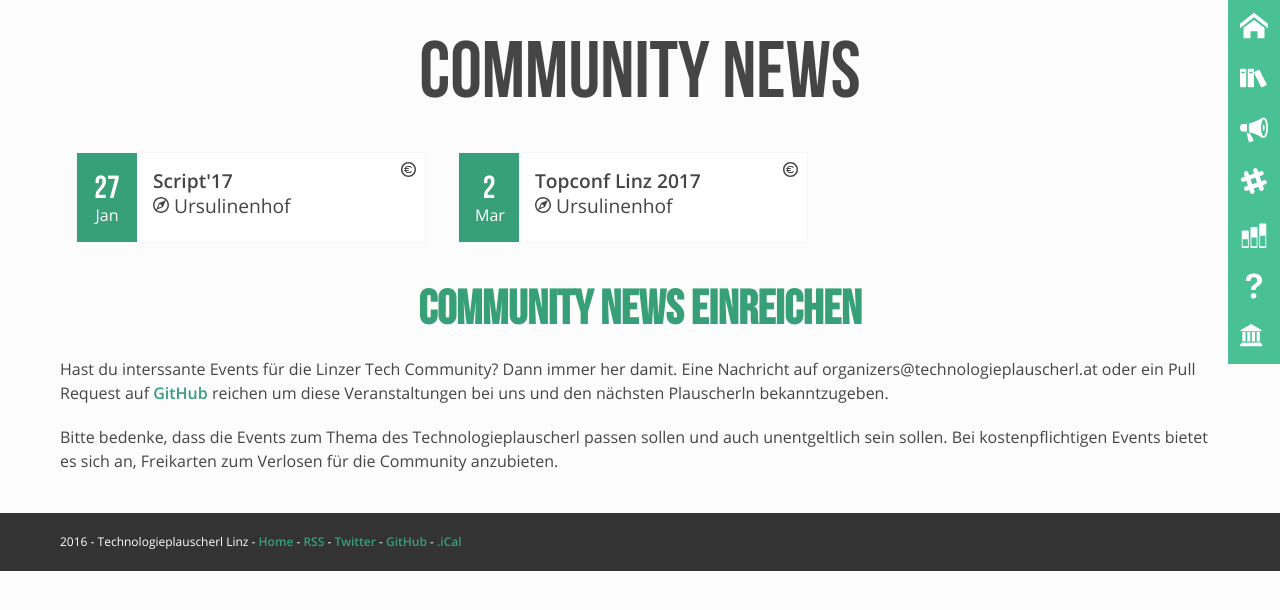
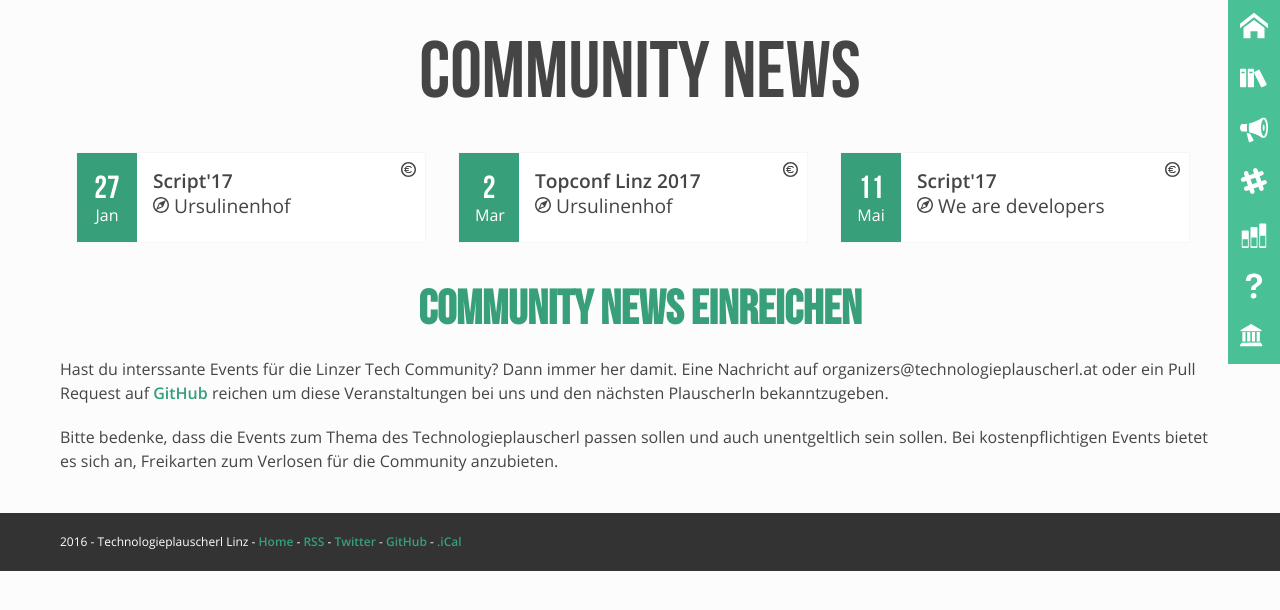
Before and after one commit to mericanAncer127/plauscherl, a Jekyll site: the page built from pages/community-news.html, in a window 1280 px wide. Shown: the top 610 px of the page. Built offline with Jekyll 4.4.1, drawn with Linux system fonts in a browser that asks for light colours.

Commit message:
Update community.yml

```diff
--- a/_data/community.yml
+++ b/_data/community.yml
@@ -36,6 +36,16 @@
       date: 2017-01-27
       link: http://www.scriptconf.org
       cost: EUR 150
+-
+  id: wad
+  name: "WAD"
+  events:
+    -
+      name: "Script'17"
+      location: "We are developers"
+      date: 2017-05-11
+      link: http://www.wearedevelopers.org
+      cost: EUR 199
 -
   id: coder-dojo
   name: "Coder Dojo Linz"
```
